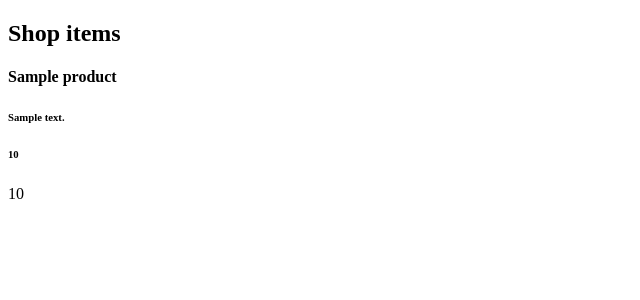
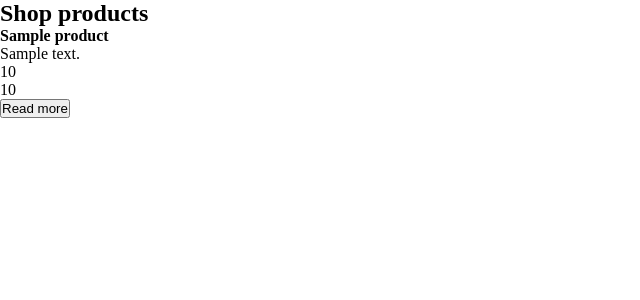
Before and after one commit to norrlandl/kunskapskontroll-2_e-commerce, a PHP site: page / in a window 1280 px wide. Shown: the top 300 px of the page, without its empty margins (0-640 px from the left). Run offline with PHP 8.4, Linux system fonts and the light colour scheme; tables that the repository leaves empty or names only in its code hold one stand-in row (values such as "Sample post").

Commit message:
Products + product

```diff
--- /dev/null
+++ b/public/css/products.css
@@ -0,0 +1,20 @@
+* {
+  margin: 0;
+  padding: 0;
+}
+
+.row {
+  display: flex;
+  flex-direction: row;
+}
+
+.wrapping {
+  flex-wrap: wrap;
+}
+
+.item {
+  display: flex;
+  flex-direction: column;
+
+  margin: 24px 16px 0px;
+}
--- a/public/index.php
+++ b/public/index.php
@@ -6,7 +6,7 @@
     FROM products
 		";
   $stmt = $pdo->query($sql);
-  $items = $stmt->fetchAll();
+  $products = $stmt->fetchAll();
 ?>
 
 <!doctype html>
@@ -14,25 +14,25 @@
     <head>
       <meta charset="utf-8">
       <meta name="viewport" content="width=device-width, initial-scale=1, shrink-to-fit=no">
-      <!-- <link rel="stylesheet" href="css/styles.css"> -->
+      <link rel="stylesheet" href="css/products.css">
       <title>Shop</title>
     </head>
     <body>
       <div class="container">
         <div class="row">
-          <h2>Shop items</h2>
+          <h2>Shop products</h2>
         </div>
-        <div>
-          <?php foreach($items as $item) { ?>
-            <div class="item">
-              <h4 class="item-title"><?=htmlentities($item['title'])?></h4>
-              <h6><?=htmlentities($item['description'])?></h6>
-              <h6 class="title"><?=htmlentities($item['price'])?></h5>
-              <p class="content"><?=htmlentities($item['stock'])?></p>
-              <!-- <form action="item.php" method="GET">
-                  <input type="hidden" name="itemId" value="<?=htmlentities($item['id']) ?>">
+        <div class="row wrapping">
+          <?php foreach($products as $product) { ?>
+            <div class="product">
+              <h4 class="product-title"><?=htmlentities($product['title'])?></h4>
+              <p><?=htmlentities($product['description'])?></p>
+              <p class="title"><?=htmlentities($product['price'])?></p>
+              <p class="content"><?=htmlentities($product['stock'])?></p>
+              <form action="product.php" method="GET">
+                  <input type="hidden" name="productId" value="<?=htmlentities($product['id']) ?>">
                   <input type="submit" value="Read more">
-              </form> -->
+              </form>
             </div>
           <?php } ?>
         </div>
```
Also changed, not shown: public/product.php (+45 -0 lines).
